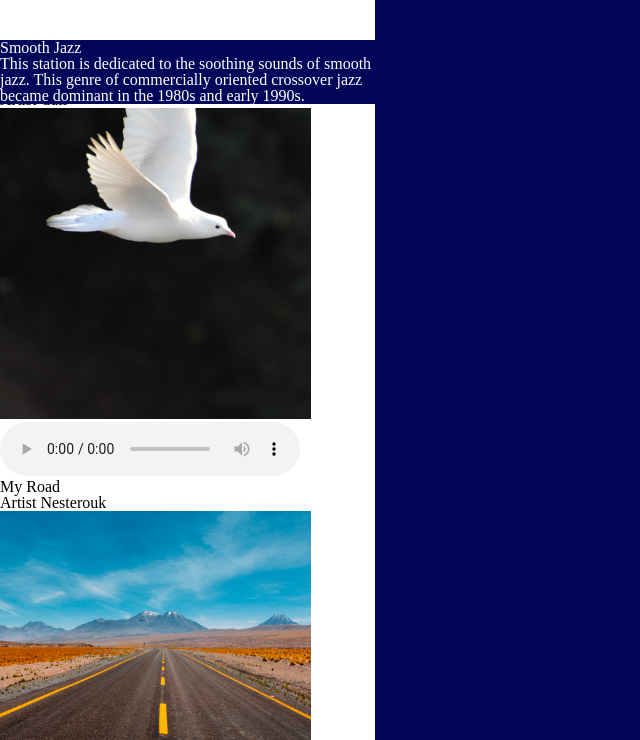
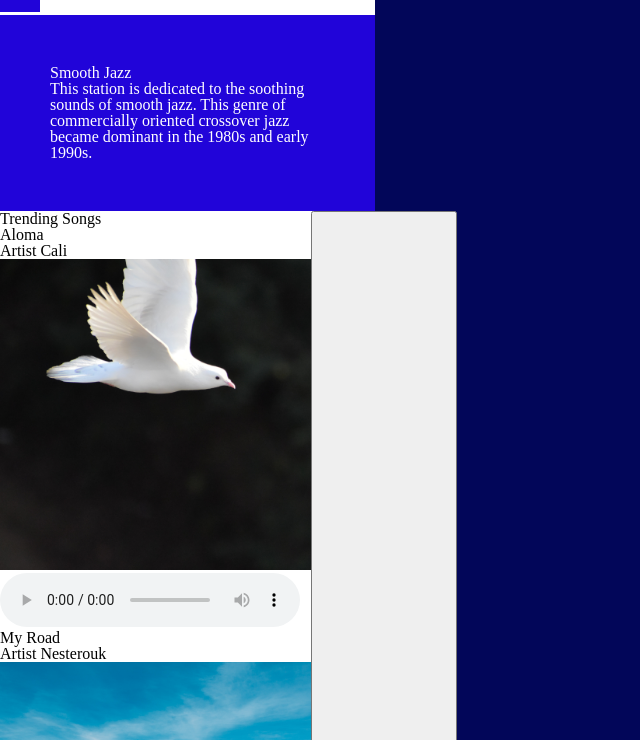
Before and after one commit to Mcordob5/streamingmedia, a plain HTML site: page index.html in a window 1280 px wide. Shown: the part 60-800 px from the top of the page, without its empty margins (0-640 px from the left). Drawn offline with Linux system fonts and the light colour scheme.

Commit message:
Update styles.css

```diff
--- a/styles.css
+++ b/styles.css
@@ -70,19 +70,22 @@ html {
 }
 
 body {
+    display: flex;
+    flex-direction: column;
     width: 375px;
     margin: 0, auto;
     background-color: #ffffff;
 }
 
 header {
-    background-color: #020659;
+    background-color: #2104D9;
     color: #ffffff;
-    position: relative;
+    padding: 50px;
+    /* position: relative;
     top: 100px;
     bottom: 50px;
     width: 100%;
-    z-index: 1;
+    z-index: 1; */
 }
 
 header h1 p{
@@ -91,8 +94,8 @@ header h1 p{
 }
 
 nav {
-    display: flex;
-    flex-direction: row;
+
+    order: -1;
     padding: auto;
     margin: 0;
     color: #ffffff;
@@ -136,6 +139,7 @@ label {
     padding: 28px 20px;
     position: relative;
     user-select: none;
+    background-color: #2104D9;
 }
 
 label span {
@@ -206,17 +210,23 @@ input:checked~label:not(.steps) span:after {
     }
 }
 
-aside {
+main{
     display: grid;
-    grid-template-columns: 1fr 1fr;
+    grid-template-rows: 1fr 1fr 1fr;
 }
 
-#playlists{
-    grid-column-start: 0;
+#trending{
+    grid-column-start: 1;
     grid-column-end: 1;
 }
 
-#curated{
+
+#playlists{
     grid-column-start: 2;
     grid-column-end: 2;
 }
+
+#curated{
+    grid-column-start: 3;
+    grid-column-end: 3;
+}
```
